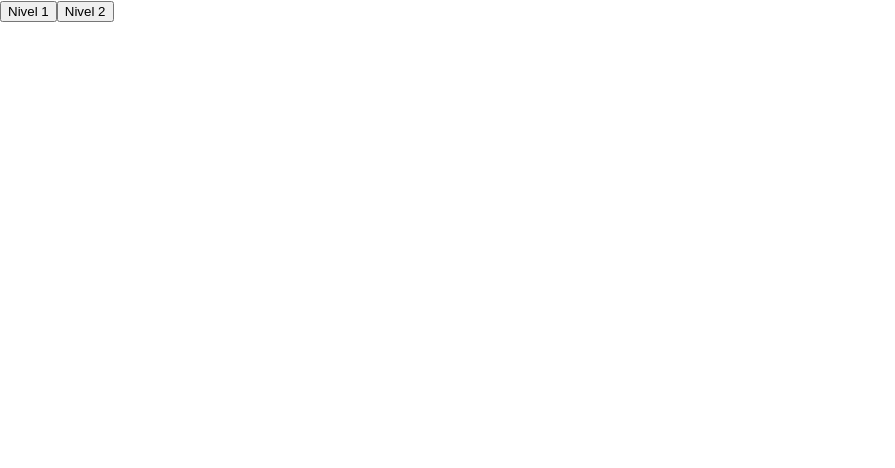
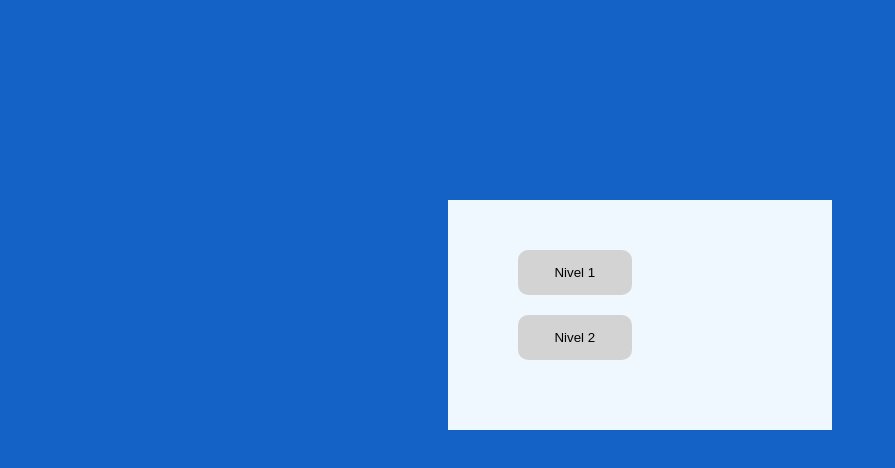
Before and after one commit to lemosdg/lolquiz, a React (Create React App) app: page / in a window 1280 px wide. Shown: the top 468 px of the page, without its empty margins (0-895 px from the left). Built offline with nearby package versions, Linux system fonts and the light colour scheme.

Commit message:
estilo menu niveles, centrar menu y alinear botones

```diff
--- a/src/componentes/niveles.js
+++ b/src/componentes/niveles.js
@@ -2,6 +2,7 @@ import React, { useEffect, useState, useContext } from 'react'
 import Conexion from './conexion'
 import { AppContext } from './AppContext'
 import { useNavigate } from 'react-router-dom'
+import '../estilos/niveles.css'
 
 function Niveles() {
   const items = Conexion()
@@ -17,7 +18,7 @@ function Niveles() {
   }
 
   return (
-    <div>
+    <div className="menuDiv">
       <button onClick={() => cambiarNivel(1)}>Nivel 1</button>
       <button onClick={() => cambiarNivel(2)}>Nivel 2</button>
     </div>
--- /dev/null
+++ b/src/estilos/niveles.css
@@ -0,0 +1,31 @@
+body {
+  height: 100%;
+  background-color: rgb(21, 98, 199);
+  display: flex;
+  justify-content: center;
+  align-items: center;
+}
+
+#root {
+  width: 30%;
+  margin-top: 200px;
+}
+
+.menuDiv {
+  background-color: aliceblue;
+  padding: 50px;
+  text-align: center;
+}
+
+button {
+  width: 40%;
+  height: 45px;
+  display: block;
+  margin-bottom: 20px;
+  margin-left: 20px;
+  padding: 10px;
+  background-color: lightgray;
+  border: none;
+  border-radius: 10px;
+  cursor: pointer;
+}
```
